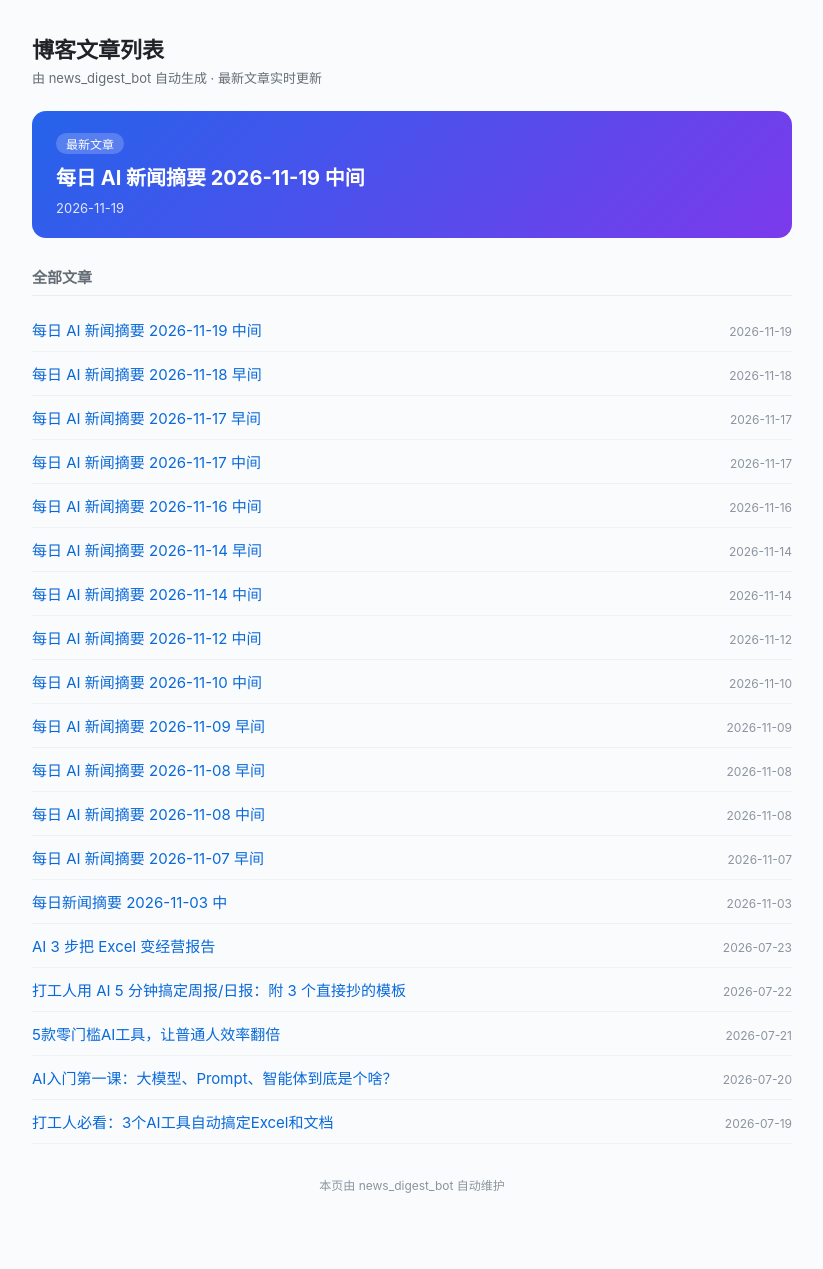
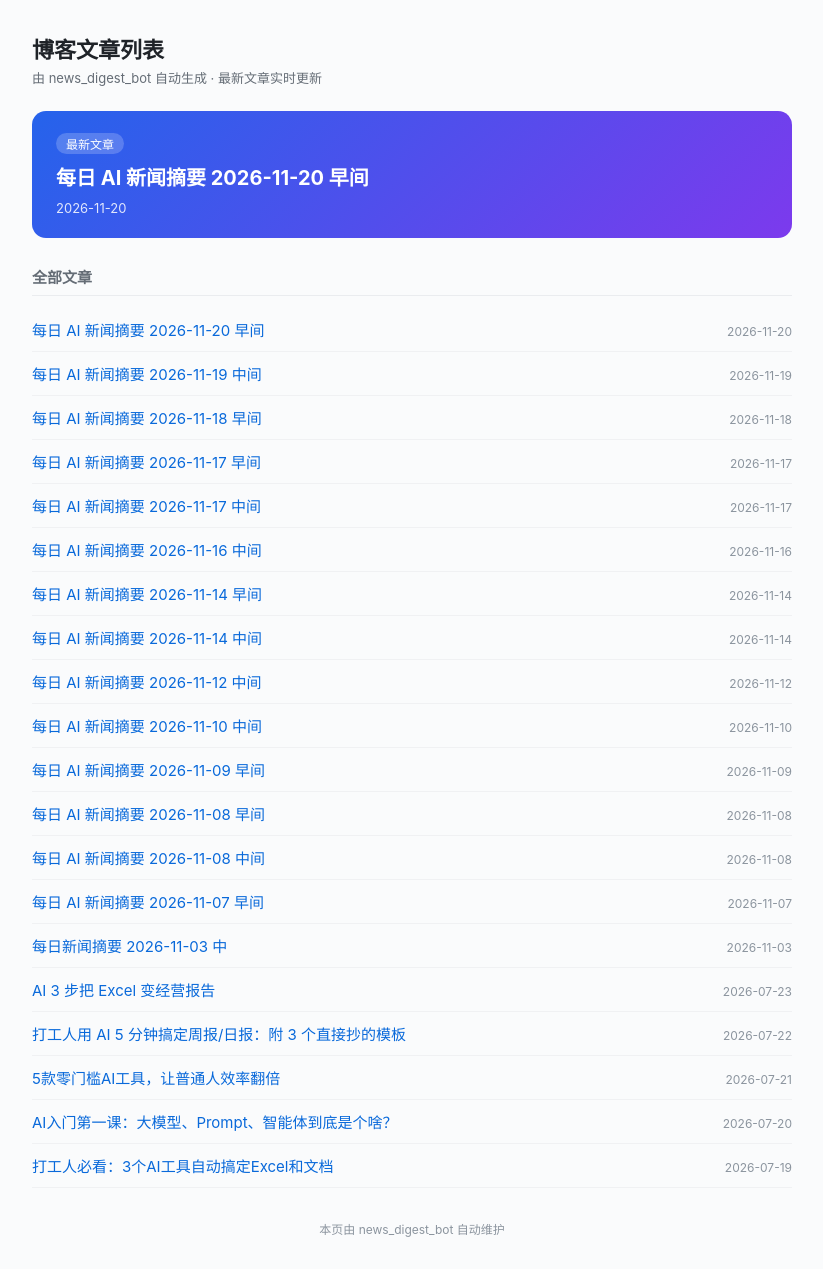
Before and after one commit to xiaoxiaoxiacom/xiaoxiaoxiacom.github.io, a Jekyll site: the page index.html, which Jekyll copies as it is, in a window 1280 px wide. Shown: the whole page, without its empty margins (228-1051 px from the left). Built offline with Jekyll 4.4.1, drawn with Linux system fonts in a browser that asks for light colours; before the commit the page ends 1225 px from its top, so only the background shows below that.

Commit message:
auto: update index.html

```diff
--- a/index.html
+++ b/index.html
@@ -28,11 +28,12 @@
 
     <section class="hero">
       <div class="tag">最新文章</div>
-      <a class="hero-link" href="https://ai.miki.vip/2026/11/19/ai-news-2026-11-19-noon/">每日 AI 新闻摘要 2026-11-19 中间</a>
-      <div class="hero-date">2026-11-19</div>
+      <a class="hero-link" href="https://ai.miki.vip/2026/11/20/ai-news-2026-11-20-morning/">每日 AI 新闻摘要 2026-11-20 早间</a>
+      <div class="hero-date">2026-11-20</div>
     </section>
   <h2>全部文章</h2>
   <ul>
+      <li><a href="https://ai.miki.vip/2026/11/20/ai-news-2026-11-20-morning/">每日 AI 新闻摘要 2026-11-20 早间</a><span class="date">2026-11-20</span></li>
       <li><a href="https://ai.miki.vip/2026/11/19/ai-news-2026-11-19-noon/">每日 AI 新闻摘要 2026-11-19 中间</a><span class="date">2026-11-19</span></li>
       <li><a href="https://ai.miki.vip/2026/11/18/ai-news-2026-11-18-morning/">每日 AI 新闻摘要 2026-11-18 早间</a><span class="date">2026-11-18</span></li>
       <li><a href="https://ai.miki.vip/2026/11/17/ai-news-2026-11-17-morning/">每日 AI 新闻摘要 2026-11-17 早间</a><span class="date">2026-11-17</span></li>
```
